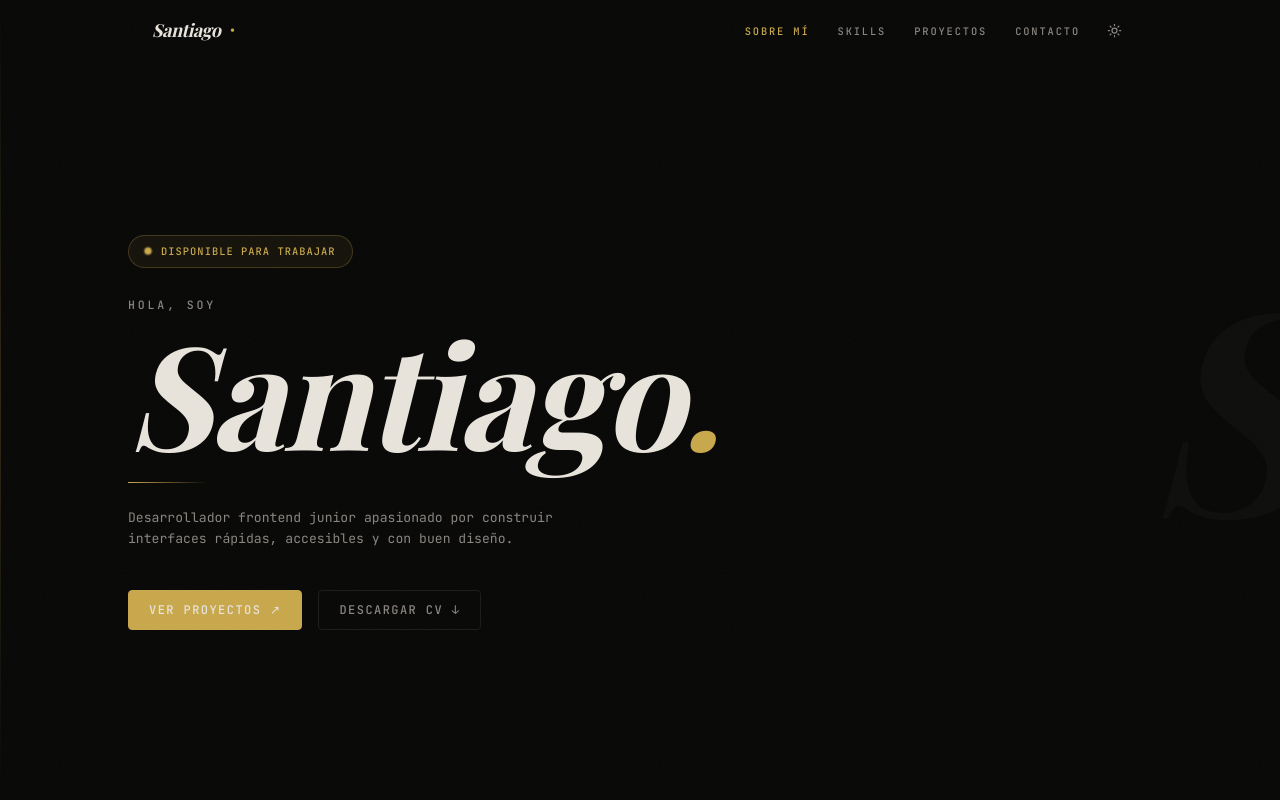
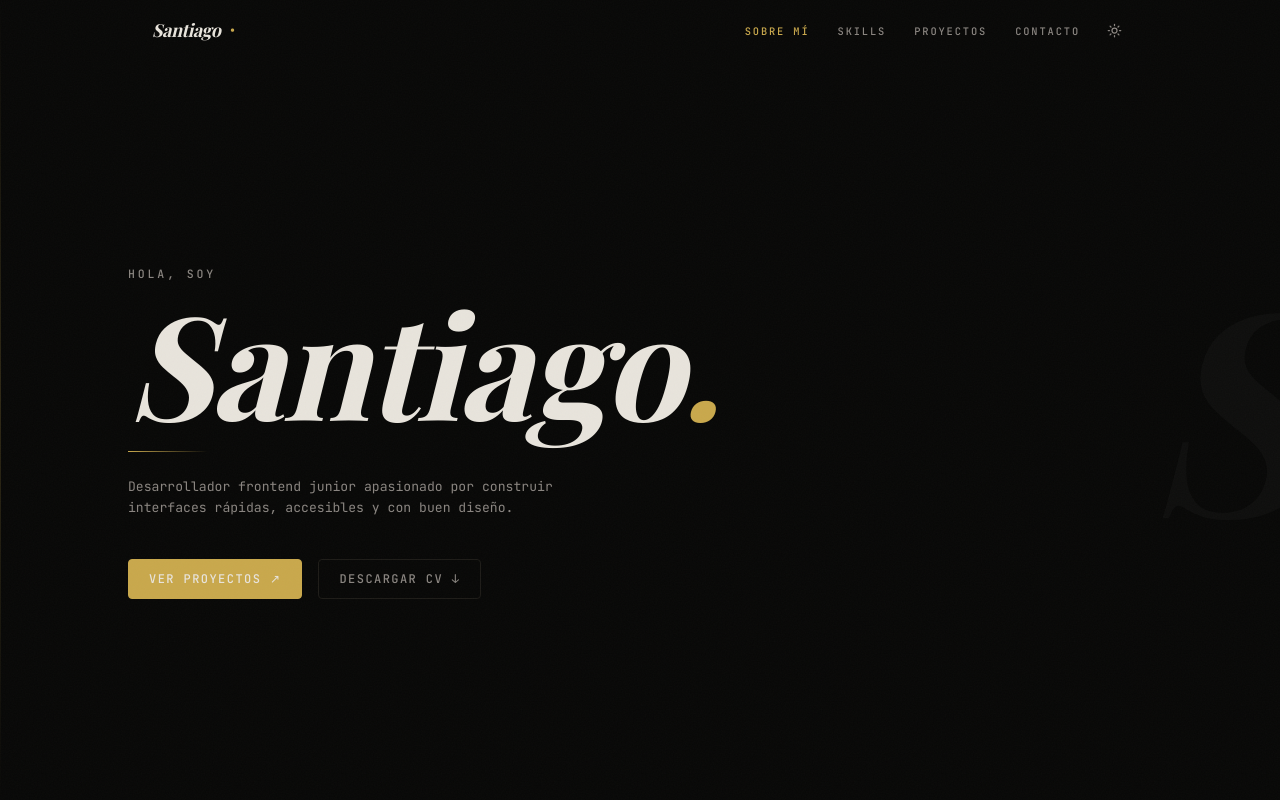
Before and after one commit to MurilloR11/MurilloR11.github.io, a React (Vite) app: page / in a window 1280 px wide. Shown: the top 800 px of the page. Built offline with nearby package versions, Linux system fonts and the light colour scheme; a web font is replaced by a local one.

Commit message:
feact(hero): eliminar badge de disponibilidad laboral

```diff
--- a/src/features/hero/Hero.tsx
+++ b/src/features/hero/Hero.tsx
@@ -23,21 +23,6 @@ export function Hero() {
       />
 
       <div className="relative z-10 mx-auto w-full max-w-5xl">
-
-        {/* Availability badge */}
-        <span
-          className="mb-7 inline-flex items-center gap-2.5 rounded-full border border-gold/25 bg-gold/7 px-4 py-2 text-[0.65rem] font-medium uppercase tracking-widest text-gold animate-fade-in delay-100"
-          aria-label="Estado: disponible para trabajar"
-        >
-          <span
-            className="relative flex h-1.5 w-1.5 shrink-0"
-            aria-hidden="true"
-          >
-            <span className="pulse-dot absolute inline-flex h-full w-full rounded-full bg-gold opacity-60" />
-            <span className="relative inline-flex h-1.5 w-1.5 rounded-full bg-gold" />
-          </span>
-          Disponible para trabajar
-        </span>
 
         {/* Pre-heading */}
         <p className="mb-3 text-[0.72rem] font-medium uppercase tracking-[0.25em] text-muted animate-fade-up delay-200">
```
